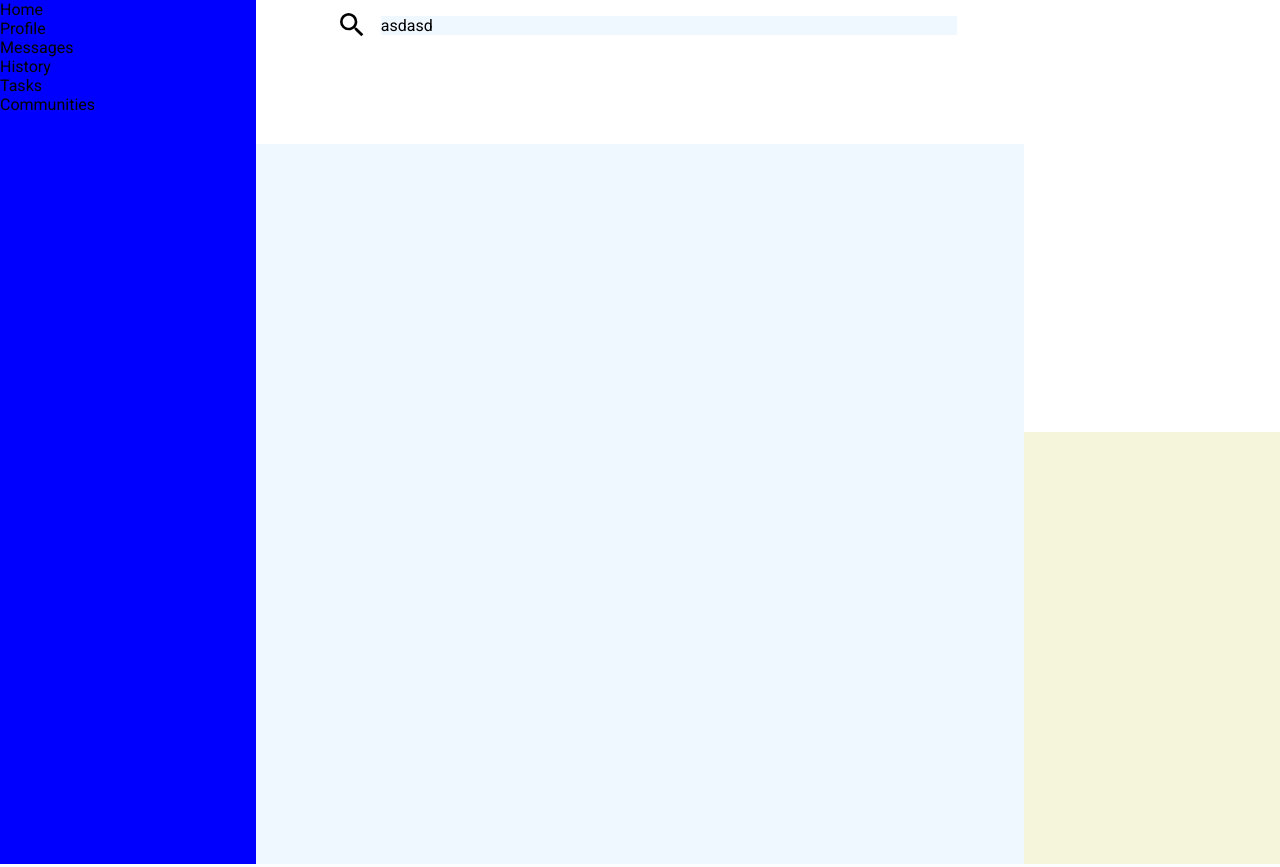
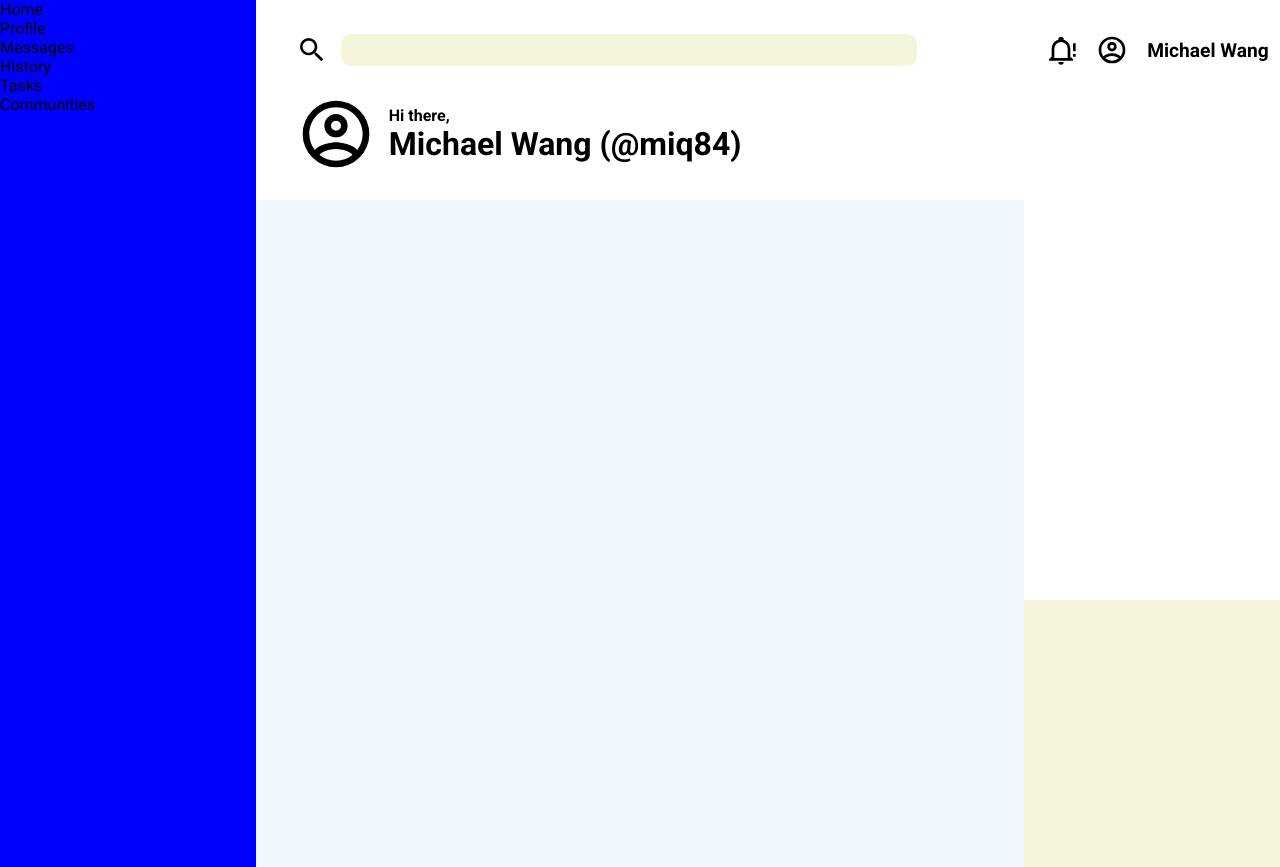
Before and after one commit to wmiq84/admin-dashboard, a plain HTML site: page index.html in a window 1280 px wide. Shown: the top 867 px of the page. Drawn offline with Linux system fonts and the light colour scheme.

Commit message:
Add code for non-button header elements

```diff
--- a/index.html
+++ b/index.html
@@ -15,7 +15,19 @@
             <div class="searchbar">
                 <div class="searchbar-left">
                     <img src="images/search.svg">
-                    <label>asdasd</label>
+                    <label></label>
+                </div>
+                <div class="searchbar-right">
+                    <img src="images/bell.svg">
+                    <img src="images/account-circle.svg">
+                    <p>Michael Wang</p>
+                </div>
+                <div class="searchbar-bottom-left">
+                    <img src="images/account-circle.svg">
+                    <div class="bottom-left-text">
+                        <p>Hi there,</p>
+                        <h1>Michael Wang (@miq84)</h1>
+                    </div>
                 </div>
             </div>
         </div>
--- a/style.css
+++ b/style.css
@@ -19,35 +19,72 @@
 .header {
     grid-column: 2 / 4;
     grid-row: 1 / 2;
-    height: 18vh;
+    height: 25vh;
 }
 
 .searchbar {
     display: grid;
-    grid-template-columns: 1fr 1fr 3fr;
-
-    height: 50px;
-    margin-left: 10vh;
-
+    grid-template-columns: 1fr 1fr 1fr;
+    grid-template-rows: 1fr 1fr;
+    height: 100%;
+    margin-left: 5vh;
+    align-items: center;
+    justify-items: start;
+    column-gap: 10vw;
 }
 
 .searchbar-left {
     display: grid;
     grid-column: 1 / 2;
     grid-template-columns: 1fr 1fr;
-    align-items: center;
-    justify-items: start;
     gap: 1vw;
 }
 
 .searchbar-left label {
-    background-color: aliceblue;
+    display: grid;
+    background-color: beige;
     width: 45vw;
+    height: 4vh;
+    border-radius: 10px;
 }
 
 .searchbar img {
     height: 4vh;
 }
+
+.searchbar-right {
+    display: grid;
+    grid-column: 2 / 3;
+    grid-template-columns: 1fr 1fr 1fr;
+    gap: 1.5vw;
+    align-items: center;
+}
+
+.searchbar-right p {
+    font-weight: bold;
+    font-size: larger;
+    white-space: nowrap;
+}
+
+
+.searchbar-bottom-left {
+    display: grid;
+    grid-row: 2 / 3;
+    grid-column: 1 / 2;
+    grid-template-columns: auto 1fr;
+    margin-top: -4vh;
+    gap: 1vw;
+    align-items: center;
+}
+
+.searchbar-bottom-left img {
+    height: 10vh;
+}
+
+.bottom-left-text {
+    font-weight: bold;
+}
+
 
 
 .sidebar {
```
Also changed, not shown: images/account-circle.svg (added), images/bell.svg (added).
